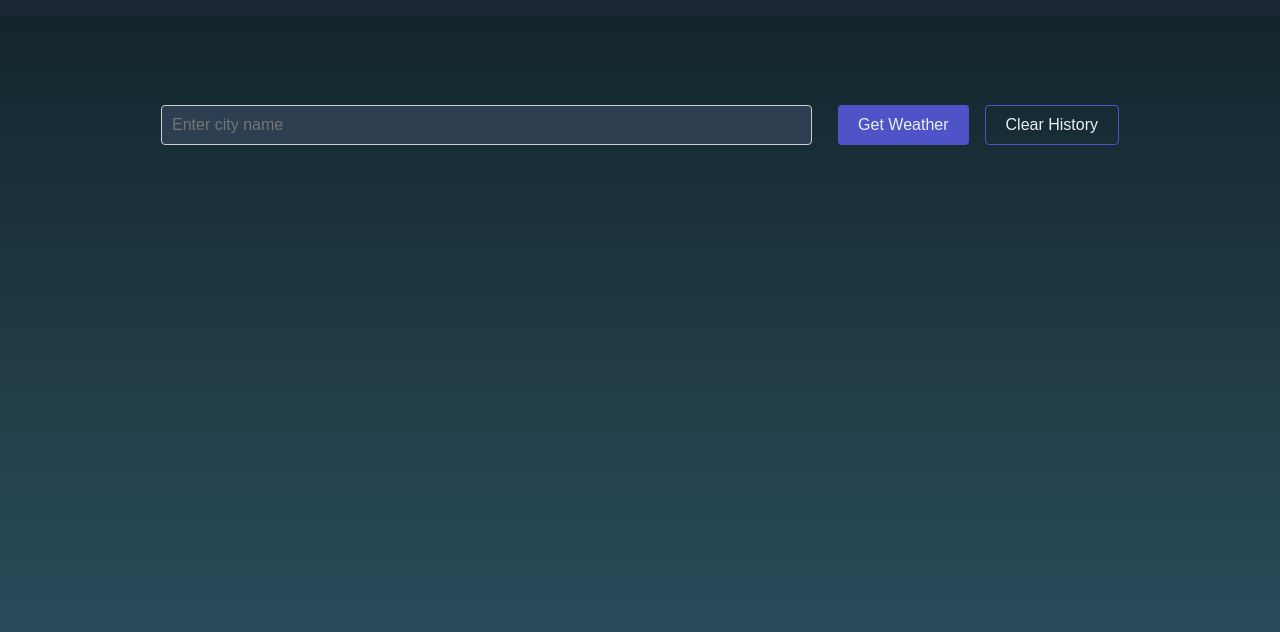
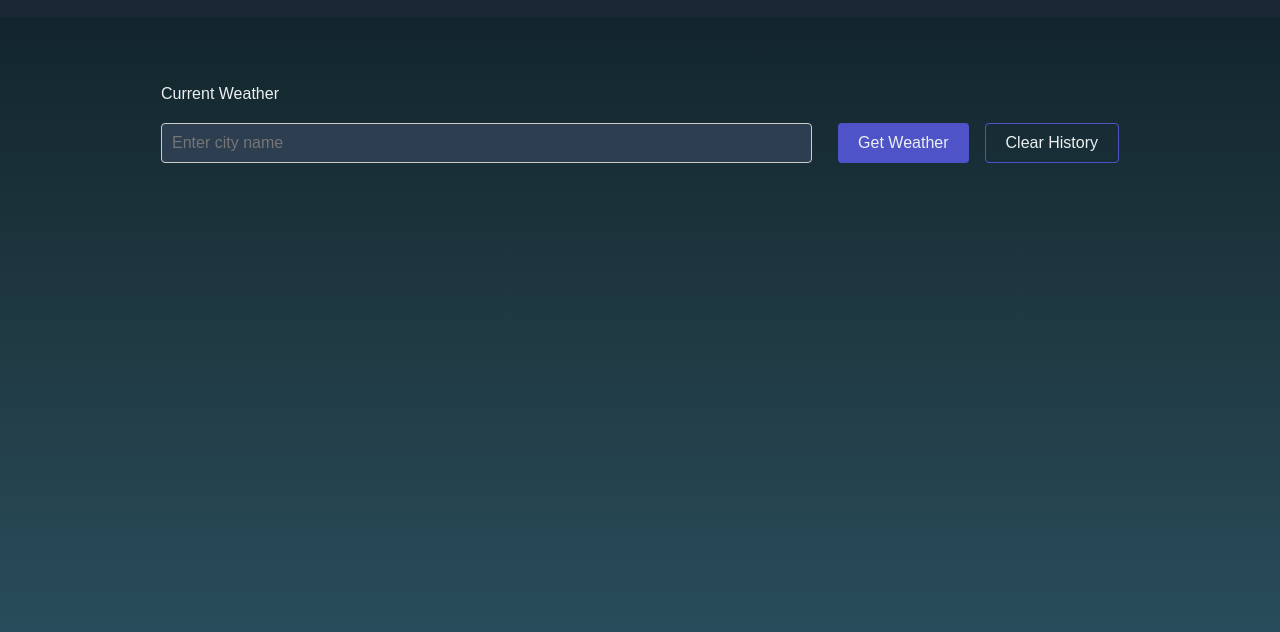
Before and after one commit to fionaF777/sashanafarrier-weather-ui, a plain HTML site: page index.html in a window 1280 px wide. Shown: the part 60-692 px from the top of the page. Drawn offline with Linux system fonts and the light colour scheme.

Commit message:
Update index.html

```diff
--- a/index.html
+++ b/index.html
@@ -12,6 +12,7 @@
     </header>
     <main>
         <section id="weather-container">
+            <span>Current Weather</span>
             <div class="location">
                 <svg id="location-pin" xmlns="http://www.w3.org/2000/svg" viewBox="0 0 640 640"><path d="M320 64C214 64 128 148.4 128 252.6C128 371.9 248.2 514.9 298.4 569.4C310.2 582.2 329.8 582.2 341.6 569.4C391.8 514.9 512 371.9 512 252.6C512 148.4 426 64 320 64z"/></svg>
                 <h2 id="userLocation"> </h2>
```
